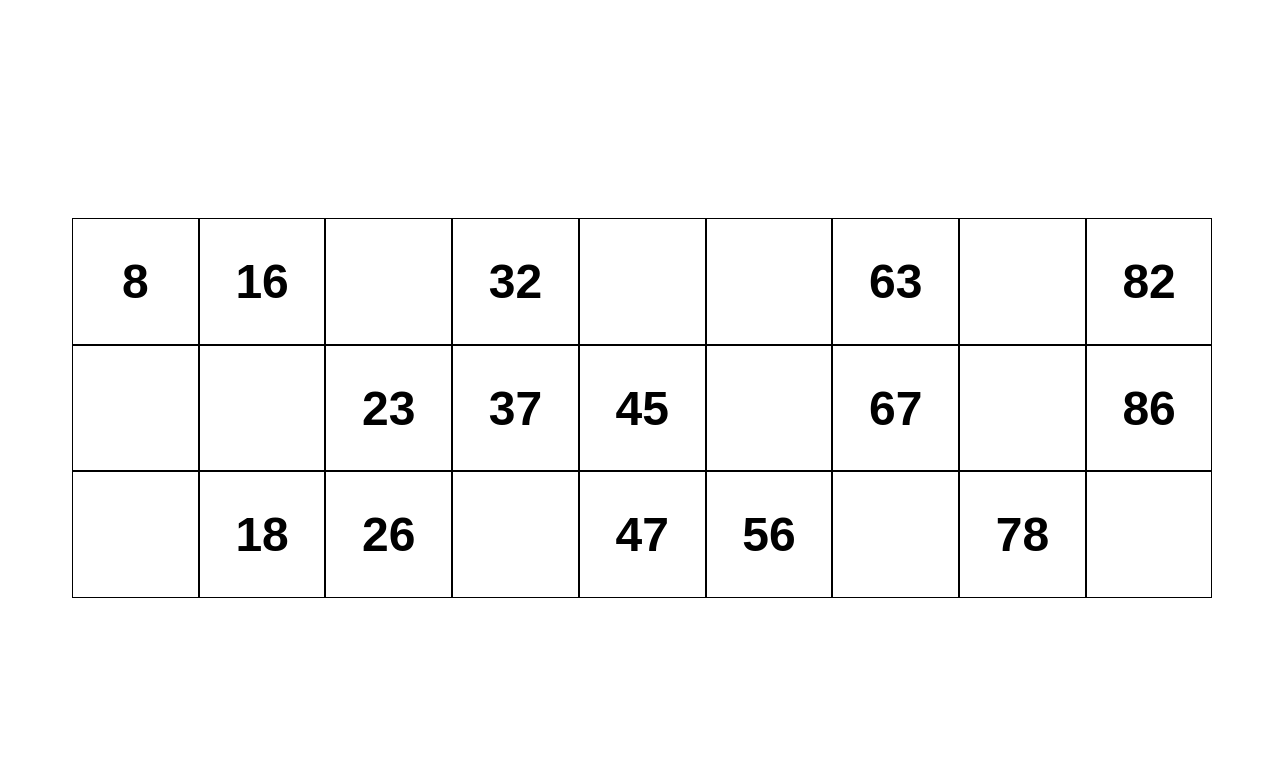
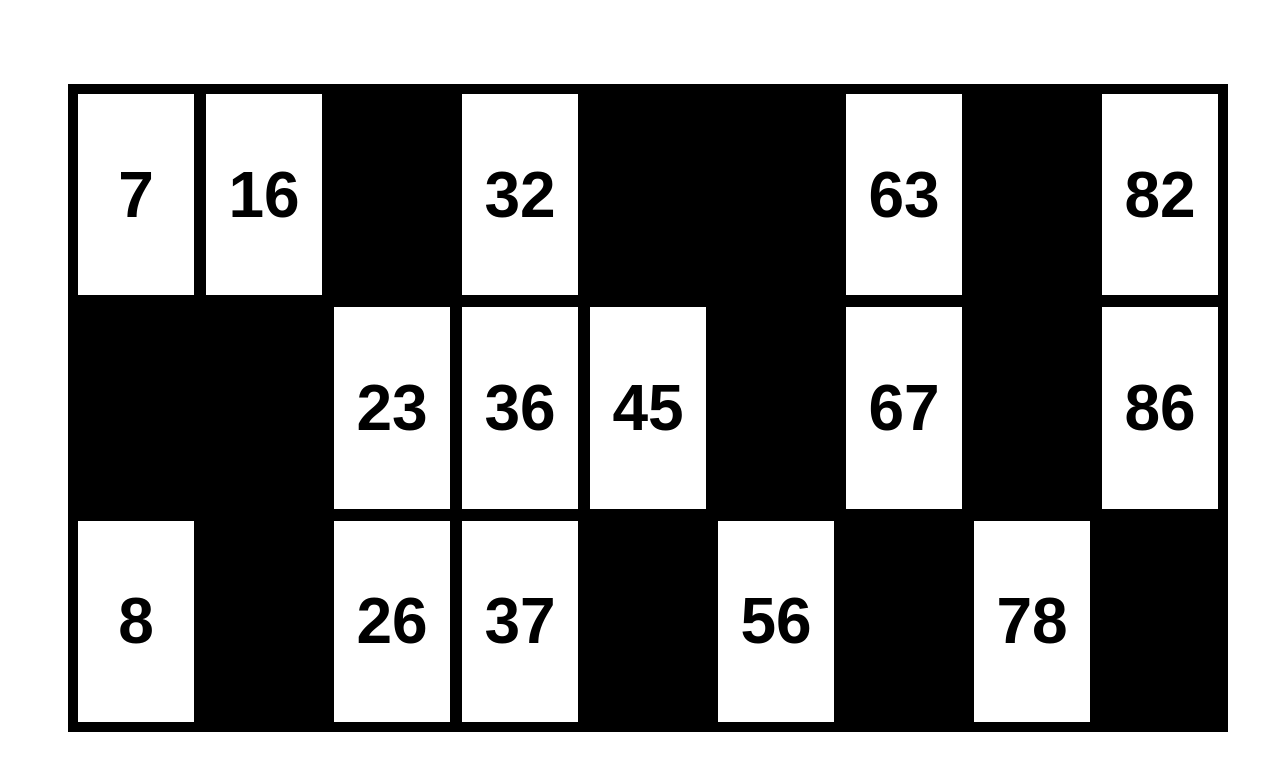
Before and after one commit to stephanedaviet/loto, a plain HTML site: page index.html in a window 1280 px wide. Drawn offline with Linux system fonts and the light colour scheme.

Commit message:
Little fix

```diff
--- a/loto.css
+++ b/loto.css
@@ -11,16 +11,20 @@ body {
     display: inline-flex;
     flex-flow: row wrap;
     width: 90vw;
+    border: 0.3em solid black;
 }
 .cell {
     container-type: inline-size;
     box-sizing: border-box;
-    border: 1px solid black;
-    width: 11%;
-    aspect-ratio: 1 / 1;
+    border: 0.1em solid black;
+    width: 10vw;
+    aspect-ratio: 3 / 5;
     font-family: sans-serif;
     text-align: center;
     font-weight: bold;
     align-content: center;
-    font-size: 3em;
+    font-size: 5vw;
 }
+.cell.empty {
+    background-color: black;
+}
--- a/loto.js
+++ b/loto.js
@@ -17,11 +17,6 @@ for (let i = 0; i < 3; i++) {
     grid[i] = new Array(9);
     // 5 nombres par ligne
     let dizainesDispos = [0, 1, 2, 3, 4, 5, 6, 7, 8];
-    for (let j = 0; j < 9; j++) {
-        if (dizainesCount[j] == 0) {
-            dizainesDispos.splice(j);
-        }
-    }
     if (i == 2) {
         // Pas de colonne vide
         const dizainesVides = [];
@@ -36,6 +31,8 @@ for (let i = 0; i < 3; i++) {
         const lastLineDizainesDispos = []
         while (lastLineDizainesDispos.length < 5) {
             if (dizainesVides.length > 0) {
+                const indexDizaine = dizainesDispos.indexOf(dizainesVides[0]);
+                dizainesDispos.splice(indexDizaine, 1);
                 lastLineDizainesDispos.push(dizainesVides.splice(0, 1)[0]);
             } else {
                 const indexDizaine = Math.floor(Math.random() * dizainesDispos.length);
@@ -74,6 +71,9 @@ for (let i = 0; i < 3; i++) {
     for (let j = 0; j < 9; j++) {
         const cellule = document.createElement('div');
         cellule.setAttribute("class", "cell");
+        if (!grid[i][j]) {
+            cellule.setAttribute("class", "cell empty");
+        }
         const nombreText = document.createTextNode(grid[i][j] ? grid[i][j] : '');
         cellule.appendChild(nombreText);
         gridElement.appendChild(cellule);
```
